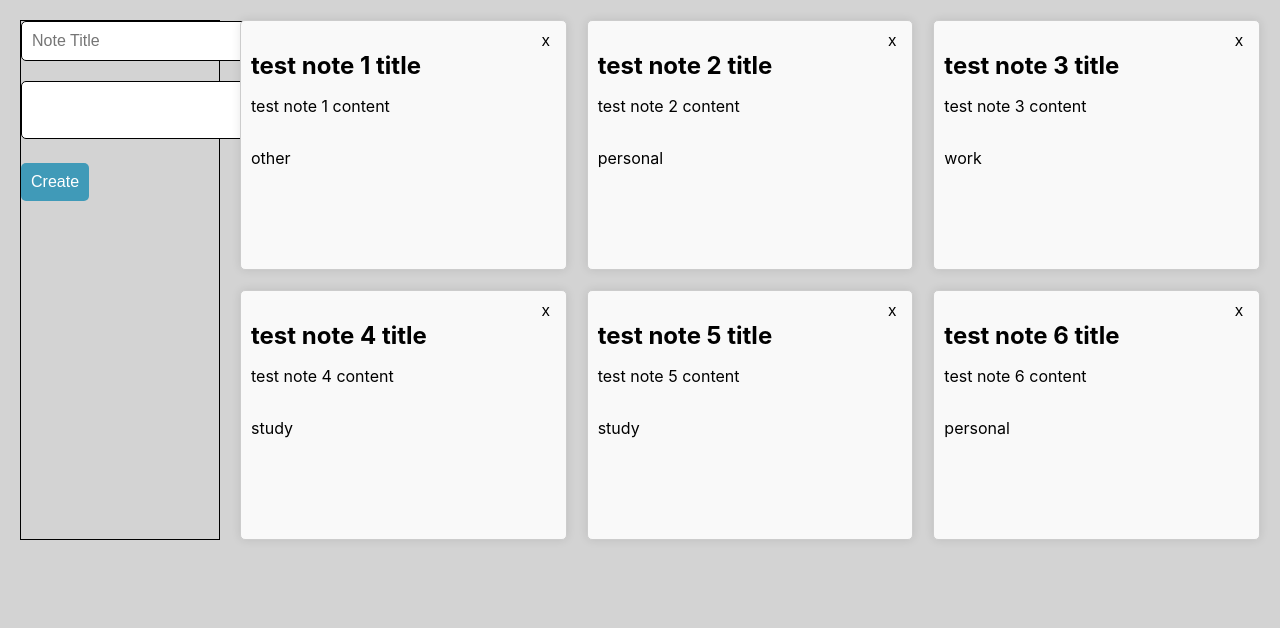
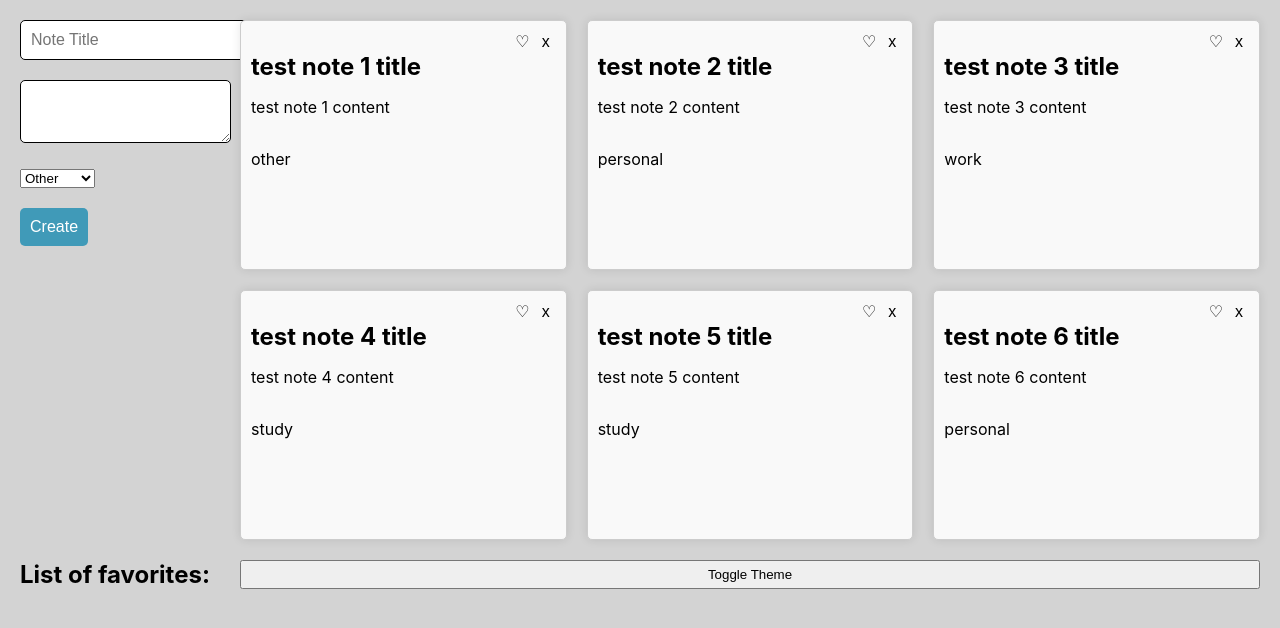
Before and after one commit to ClaraBlob/CSE-110-LAB-2, a React (Create React App) app in the folder TritonNotesApp/: page / in a window 1280 px wide. Shown: the top 628 px of the page. Built offline with nearby package versions, Linux system fonts and the light colour scheme.

Commit message:
4.3.1 Exercise Done

```diff
--- a/TritonNotesApp/src/App.css
+++ b/TritonNotesApp/src/App.css
@@ -3,14 +3,17 @@
   display: "flex";
   flex-direction: column;
 }
-
+textarea {
+  height: 40.5px;
+  width: 188.5px;
+}
 .app-container {
   display: "flex";
   flex-direction: column;
 }
 .note-form {
   display: "flex";
-  border: 1px solid black;
+  /*border: 1px solid black;*/
   flex-direction: column;
 }
 body {
--- a/TritonNotesApp/src/App.tsx
+++ b/TritonNotesApp/src/App.tsx
@@ -1,23 +1,92 @@
 import './App.css';
 import { Label, Note } from "./types"; // Import the Label type from the appropriate module
 import { dummyNotesList } from "./constants"; // Import the dummyNotesList from the appropriate module
+import { ClickCounter } from "./hooksExercise";
+import {ToggleTheme} from "./toggleTheme";
+import { NoteFavorite } from './favoriteNote';
+import { TitleFavorite } from './titleFavorite';
+import React, { Dispatch, SetStateAction, useContext, useEffect, useState } from 'react';
+import { ThemeContext, themes } from "./ThemeContext";
+
 function App() {
+  const theme = useContext(ThemeContext);
+  const [titles, setTitle] = useState<string[]>([]);
+  const noteTitles = dummyNotesList.map(note => note.title);
+
+ const addFavorite = (favNotes: string) =>{
+    setTitle([...titles, favNotes]);
+  };
+
+  const removeFavorite = (favNotes: string) =>{
+    const newTitles = titles.filter(titles => titles !== favNotes);
+    setTitle(newTitles);
+  };
+
+const [notes, setNotes] = useState(dummyNotesList);
+const initialNote = {
+   id: -1,
+   title: "",
+   content: "",
+   label: Label.other,
+ };
+const [createNote, setCreateNote] = useState(initialNote);
+
+const createNoteHandler = (event: React.FormEvent) => {
+   event.preventDefault();
+   console.log("title: ", createNote.title);
+   console.log("content: ", createNote.content);
+   createNote.id = notes.length + 1;
+   setNotes([createNote, ...notes]);
+   setCreateNote(initialNote);
+ };
+
+ const [selectedNote, setSelectedNote] = useState<Note>(initialNote);
+
+
  return (
+  <ThemeContext.Provider value={theme}>
    <div className='app-container'>
     <form className="note-form">
-       <div><input placeholder="Note Title"></input></div>
+       <div><input placeholder="Note Title"
+        	onChange={(event) =>
+          	setCreateNote({ ...createNote, title: event.target.value })}
+        	required>
+        </input></div>
 
-       <div><textarea></textarea></div>
+       <div><textarea onChange={(event) =>
+          	setCreateNote({ ...createNote, content: event.target.value })}
+        	required>
+        </textarea></div>
 
-       <div><button type="submit">Create</button></div>
+       <div>
+     	<select
+       	onChange={(event) =>
+         	setCreateNote({ ...createNote, label: event.target.value as Label})}
+       	required>
+        <option value={Label.other}>Other</option>
+       	<option value={Label.personal}>Personal</option>
+       	<option value={Label.study}>Study</option>
+       	<option value={Label.work}>Work</option>
+     	</select>
+   	</div>
+
+
+       <div><button type="submit" onClick={createNoteHandler}>Create</button></div>
+
+
 </form>
      <div className="notes-grid">
-       {dummyNotesList.map((note) => (
+       {notes.map((note) => (
          <div
            key={note.id}
            className="note-item">
            <div className="notes-header">
-             <button>x</button>
+            <NoteFavorite
+            message = {note.title}
+            addFav = {addFavorite}
+            removeFav = {removeFavorite}
+            />
+             <button>x </button>
            </div>
            <h2> {note.title} </h2>
            <p> {note.content} </p>
@@ -25,8 +94,20 @@ function App() {
          </div>
        ))}
      </div>
+
+     <div style={{ display: 'flex', flexDirection: 'column' }}>
+
+      <h2> List of favorites:</h2>
+      {titles.map((item, index) => (
+        <div key={index}>{item}</div>
+      ))}
+    </div>
+          <ToggleTheme/>
+
+
    </div>
 
+  </ThemeContext.Provider>
  );
 }
 
--- /dev/null
+++ b/TritonNotesApp/src/ThemeContext.ts
@@ -0,0 +1,14 @@
+import React from 'react';
+
+export const themes = {
+ light: {
+   foreground: '#000000',
+   background: '#eeeeee',
+ },
+ dark: {
+   foreground: '#ffffff',
+   background: '#222222',
+ },
+};
+
+export const ThemeContext = React.createContext(themes.light);
--- /dev/null
+++ b/TritonNotesApp/src/favoriteNote.tsx
@@ -0,0 +1,18 @@
+import React, { useContext, useEffect, useState } from 'react';
+import { dummyNotesList } from "./constants";
+import { TitleFavorite } from './titleFavorite';
+export function NoteFavorite(props: any) {
+    const [like, setLike] = useState(false);
+    const favorite = () => {
+        setLike((prevState) => !prevState);
+        props.addFav(props.message);
+        {like && props.removeFav(props.message)};
+    };
+return (
+    <div>
+        <button onClick={favorite}
+        >{like ? "❤️" : "♡"}</button>
+    </div>
+ );
+
+}
--- /dev/null
+++ b/TritonNotesApp/src/hooksExercise.tsx
@@ -0,0 +1,46 @@
+import React, { useContext, useEffect, useState } from 'react';
+import { ThemeContext, themes } from "./ThemeContext";
+export function ClickCounter() {
+  const [count, setCount] = useState(0);
+
+  const handleClick = () => {
+    setCount(count + 1);
+  };
+
+   const theme = useContext(ThemeContext);
+return (
+   <div
+     style={{
+       background: theme.background,
+       color: theme.foreground,
+       padding: "20px",
+     }}
+   >
+     <p>You clicked {count} times </p>
+     <button
+       onClick={() => setCount(count + 1)}
+       style={{ background: theme.foreground, color: theme.background }}
+     >
+       Click me
+     </button>
+   </div>
+ );
+
+}
+// Wrapper component to provide context
+function ToggleTheme() {
+ const [currentTheme, setCurrentTheme] = useState(themes.light);
+
+ const toggleTheme = () => {
+   setCurrentTheme(currentTheme === themes.light ? themes.dark : themes.light);
+ };
+
+ return (
+   <ThemeContext.Provider value={currentTheme}>
+     <button onClick={toggleTheme}> Toggle Theme </button>
+     <ClickCounter />
+   </ThemeContext.Provider>
+ );
+}
+
+export default ToggleTheme;
--- /dev/null
+++ b/TritonNotesApp/src/titleFavorite.tsx
@@ -0,0 +1,9 @@
+import { JSXElementConstructor, ReactElement, ReactNode, ReactPortal, useEffect, useState } from "react";
+
+export function TitleFavorite(props: { text: string | number | boolean | ReactElement<any, string | JSXElementConstructor<any>> | Iterable<ReactNode> | ReactPortal | null | undefined; }) {
+    return (
+    <div>
+      {props.text}
+    </div>
+  );
+}
--- /dev/null
+++ b/TritonNotesApp/src/toggleTheme.tsx
@@ -0,0 +1,16 @@
+import { useState } from "react";
+import { ThemeContext, themes } from "./ThemeContext";
+
+export function ToggleTheme() {
+ const [currentTheme, setCurrentTheme] = useState(themes.light);
+
+ const toggleTheme = () => {
+   setCurrentTheme(currentTheme === themes.light ? themes.dark : themes.light);
+ };
+
+ return (
+   <ThemeContext.Provider value={currentTheme}>
+     <button onClick={toggleTheme}> Toggle Theme </button>
+   </ThemeContext.Provider>
+ );
+}
```
Also changed, not shown: 1 other file (tests, documents, lock files or other folders).
